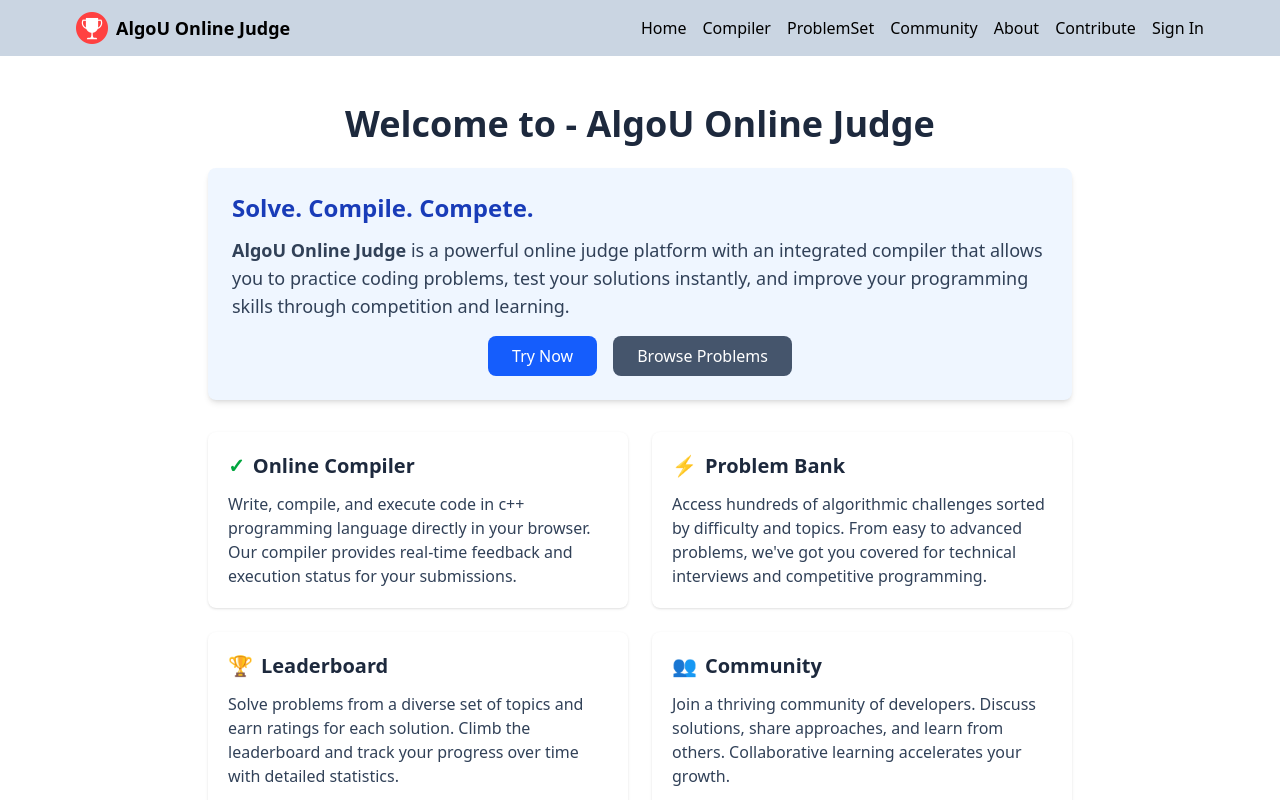
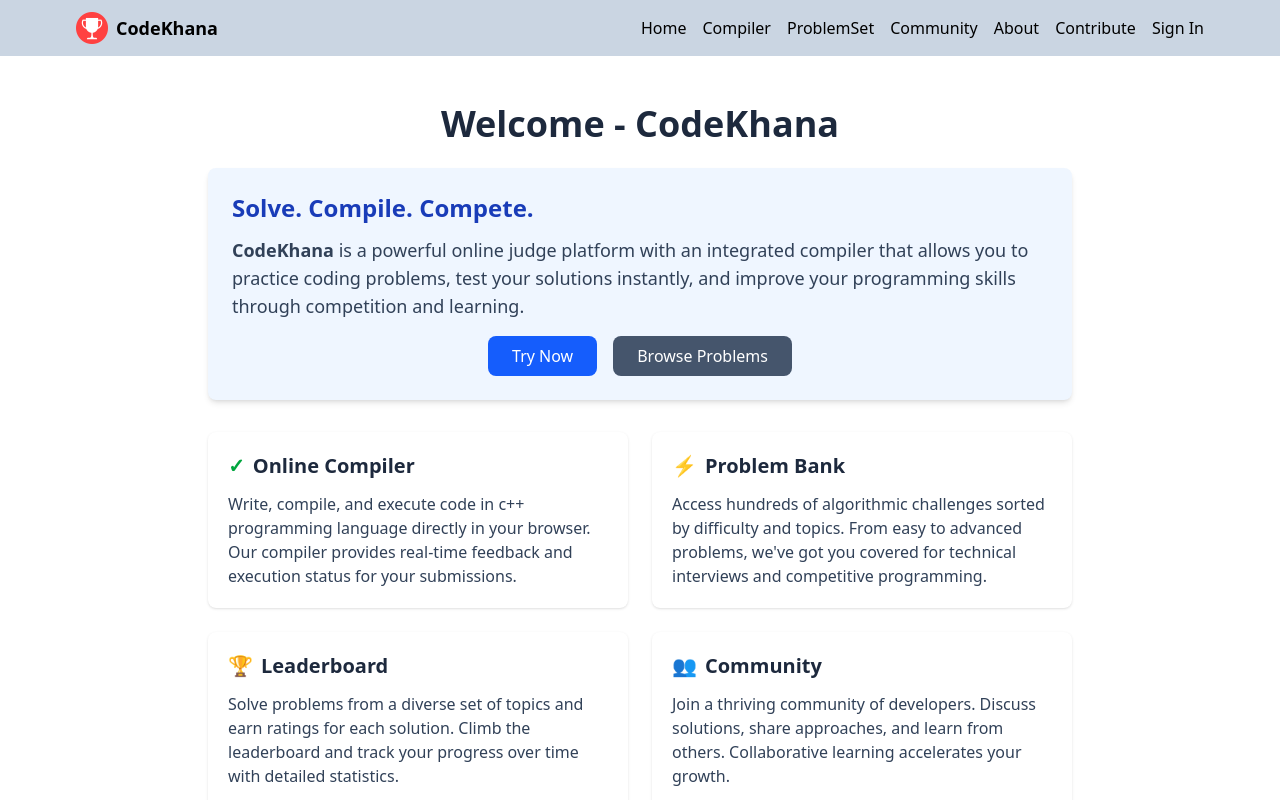
Before and after one commit to 01prakash-aditya/online-judge, a React (Vite) app in the folder client/: page / in a window 1280 px wide. Shown: the top 800 px of the page. Built offline with nearby package versions, Linux system fonts and the light colour scheme; no server answers.

Commit message:
Project rename

```diff
--- a/client/index.html
+++ b/client/index.html
@@ -4,7 +4,7 @@
     <meta charset="UTF-8" />
     <link rel="icon" type="image/png" href="src/assets/logo.png" />
     <meta name="viewport" content="width=device-width, initial-scale=1.0" />
-    <title>AlgoU Online Judge</title>
+    <title>CodeKhana</title>
   </head>
   <body>
     <div id="root"></div>
--- a/client/src/components/Header.jsx
+++ b/client/src/components/Header.jsx
@@ -9,7 +9,7 @@ export default function Header() {
       <div className="flex justify-between items-center max-w-6xl mx-auto p-3">
         <Link to="/" className="flex items-center gap-2">
           <img src={logo} alt="Logo" className="h-8 w-8" />
-          <h1 className="font-bold text-lg">AlgoU Online Judge</h1>
+          <h1 className="font-bold text-lg">CodeKhana</h1>
         </Link>
         <ul className="flex gap-4">
           <li>
--- a/client/src/pages/About.jsx
+++ b/client/src/pages/About.jsx
@@ -3,14 +3,14 @@ import React from 'react';
 export default function About() {
   return (
     <div className='px-4 py-12 max-w-4xl mx-auto'>
-      <h1 className='text-4xl font-bold mb-6 text-slate-800 text-center'>About - AlgoU Online Judge</h1>
+      <h1 className='text-4xl font-bold mb-6 text-slate-800 text-center'>About - CodeKhana</h1>
 
       <div className='bg-blue-50 p-6 rounded-lg shadow-md mb-8'>
         <h2 className='text-2xl font-semibold mb-3 text-blue-800'>
           Mission
         </h2>
         <p className='mb-4 text-slate-700 text-lg'>
-          <b>AlgoU Online Judge</b> was built to democratize coding practice and make competitive programming
+          <b>CodeKhana</b> was built to democratize coding practice and make competitive programming
           accessible to everyone. We believe that regular practice with instant feedback is the
           key to mastering programming skills and acing technical interviews.
         </p>
@@ -96,7 +96,7 @@ export default function About() {
       <div className='text-center text-slate-700'>
         <p className='mb-4'>
           Whether you're preparing for technical interviews, competitive programming contests, or
-          simply want to improve your problem-solving skills,<b> AlgoU Online Judge</b> is the platform for you.
+          simply want to improve your problem-solving skills,<b> CodeKhana</b> is the platform for you.
         </p>
         <p className='italic text-sm text-slate-500'>
           Developer : Aditya Prakash
--- a/client/src/pages/Home.jsx
+++ b/client/src/pages/Home.jsx
@@ -9,7 +9,7 @@ export default function Home() {
   return (
     <div className='px-4 py-12 max-w-4xl mx-auto'>
       <h1 className='text-4xl font-bold mb-6 text-slate-800 text-center'>
-        Welcome to - AlgoU Online Judge
+        Welcome {currentUser?.fullName} - CodeKhana
       </h1>
 
       <div className='bg-blue-50 p-6 rounded-lg shadow-md mb-8'>
@@ -17,7 +17,7 @@ export default function Home() {
           Solve. Compile. Compete.
         </h2>
         <p className='mb-4 text-slate-700 text-lg'>
-          <b>AlgoU Online Judge</b> is a powerful online judge platform with an integrated compiler that allows
+          <b>CodeKhana</b> is a powerful online judge platform with an integrated compiler that allows
           you to practice coding problems, test your solutions instantly, and improve your
           programming skills through competition and learning.
         </p>
```
Also changed, not shown: 1 other file (tests, documents, lock files or other folders).
